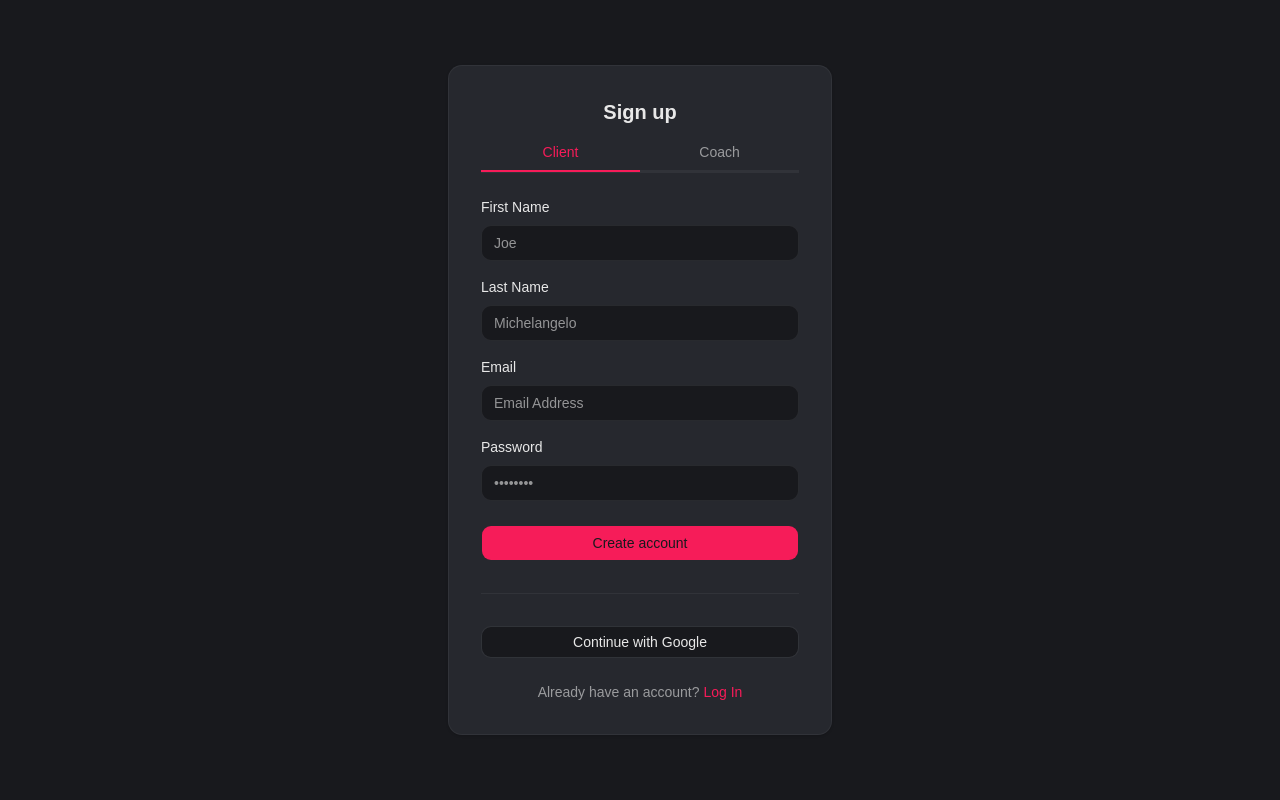
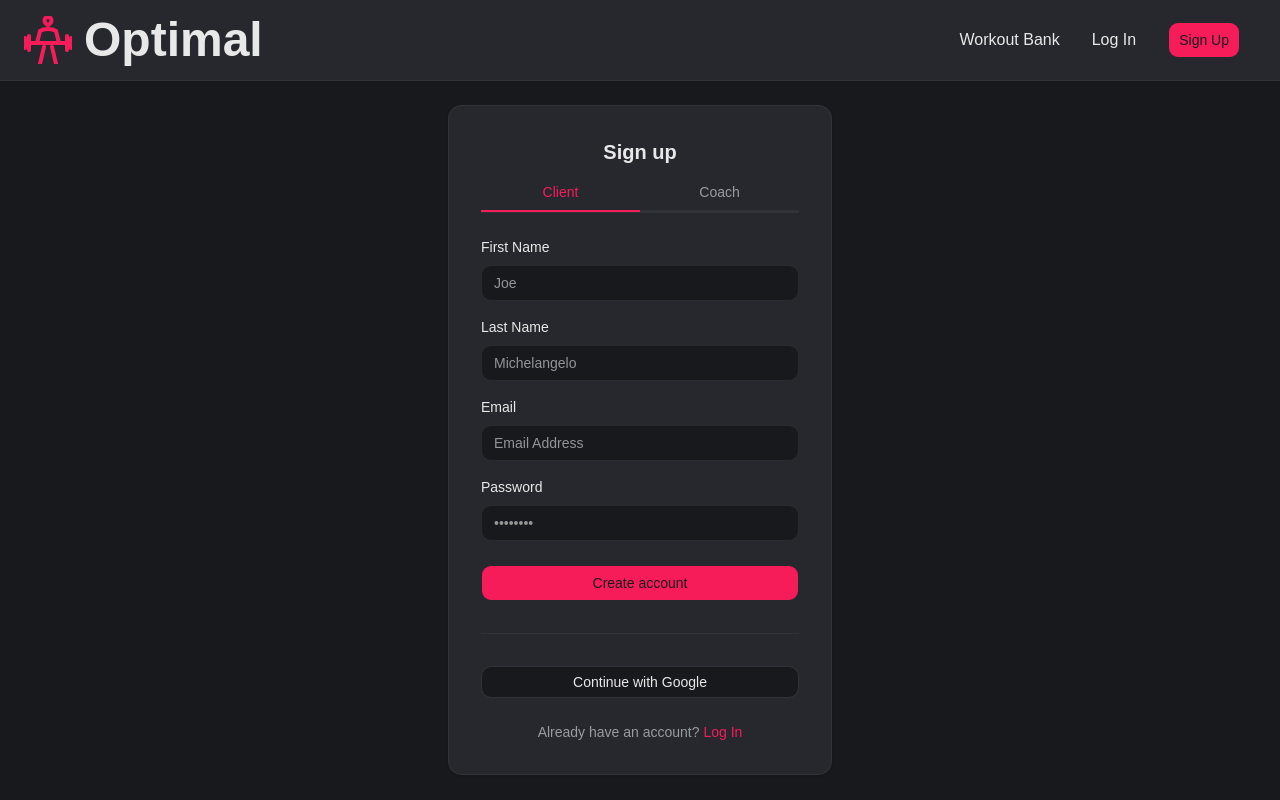
Before and after one commit to cs490-groupproj/frontend, a React (Vite) app: page /signup in a window 1280 px wide. Built offline with nearby package versions, Linux system fonts and the light colour scheme.

Commit message:
added signup link to navbar, added navbar to signup and login pages

```diff
--- a/src/App.jsx
+++ b/src/App.jsx
@@ -41,6 +41,8 @@ const App = () => {
           path="/visitorExerciseBank"
           element={<VisitorExerciseBankView />}
         />
+        <Route path="/login" element={<LogIn />} />
+        <Route path="/signup" element={<SignUp />} />
       </Route>
 
       <Route element={<DashboardLayout />}>
@@ -86,8 +88,6 @@ const App = () => {
         </Route>
       </Route>
 
-      <Route path="/login" element={<LogIn />} />
-      <Route path="/signup" element={<SignUp />} />
       <Route path="/clientSurvey" element={<ClientSurvey />} />
       <Route path="/coachSurvey" element={<CoachSurvey />} />
     </Routes>
--- a/src/components/layout/Navbar.jsx
+++ b/src/components/layout/Navbar.jsx
@@ -37,7 +37,7 @@ const Navbar = ({ navbar_contents }) => {
           </NavLink>
         )}
         {"navPaths" in navbar_contents && (
-          <div className="flex items-center justify-between gap-12 px-4">
+          <div className="flex items-center justify-between gap-8 px-4">
             {/* This handles the paths on the right side of the navbar, mapping out
           the navPaths from navbar_contents. Special cases can be added in the first
           if statement, like i did with btnLg */}
--- a/src/components/layout/PublicLayout.jsx
+++ b/src/components/layout/PublicLayout.jsx
@@ -15,6 +15,10 @@ const PublicLayout = () => {
       {
         pathTitle: "Log In",
         path: "/login",
+      },
+      {
+        pathTitle: "Sign Up",
+        path: "/signup",
         type: "btn",
         size: "lg",
         variant: "default",
--- a/src/pages/SignUp_Login/LogIn.jsx
+++ b/src/pages/SignUp_Login/LogIn.jsx
@@ -109,7 +109,7 @@ const LogIn = () => {
   return (
     <div
       className="bg-background flex min-h-screen items-center justify-center
-        px-4"
+        px-4 pt-20"
     >
       <div
         className="border-border bg-card w-full max-w-sm rounded-xl border p-8
--- a/src/pages/SignUp_Login/SignUp.jsx
+++ b/src/pages/SignUp_Login/SignUp.jsx
@@ -104,11 +104,11 @@ const SignUp = () => {
       if (!emailGoogle) {
         throw new Error("Your Google account has no email address.");
       }
-      const parts = (user.displayName?.trim() || "").split(/\s+/).filter(Boolean);
-      const first_name =
-        parts[0] || emailGoogle.split("@")[0] || "User";
-      const last_name =
-        parts.length > 1 ? parts.slice(1).join(" ") : "User";
+      const parts = (user.displayName?.trim() || "")
+        .split(/\s+/)
+        .filter(Boolean);
+      const first_name = parts[0] || emailGoogle.split("@")[0] || "User";
+      const last_name = parts.length > 1 ? parts.slice(1).join(" ") : "User";
 
       // Same as email signup: backend rejects /users/me until POST /users/register.
       try {
@@ -141,7 +141,7 @@ const SignUp = () => {
   return (
     <div
       className="bg-background flex min-h-screen items-center justify-center
-        px-4"
+        px-4 pt-20"
     >
       <div
         className="border-border bg-card w-full max-w-sm rounded-xl border p-8
```
